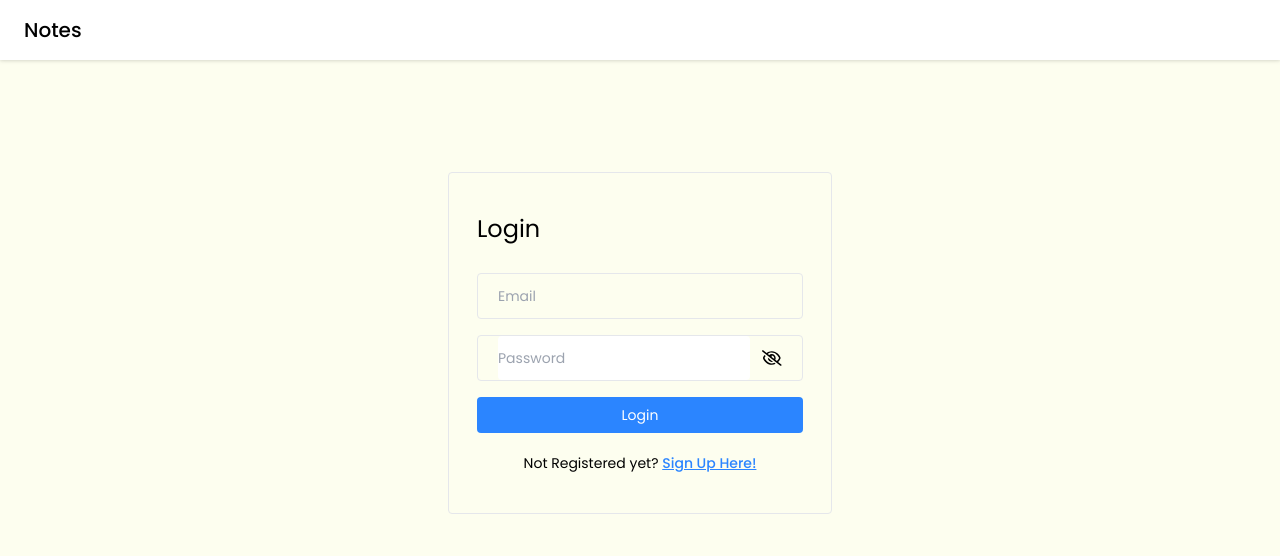
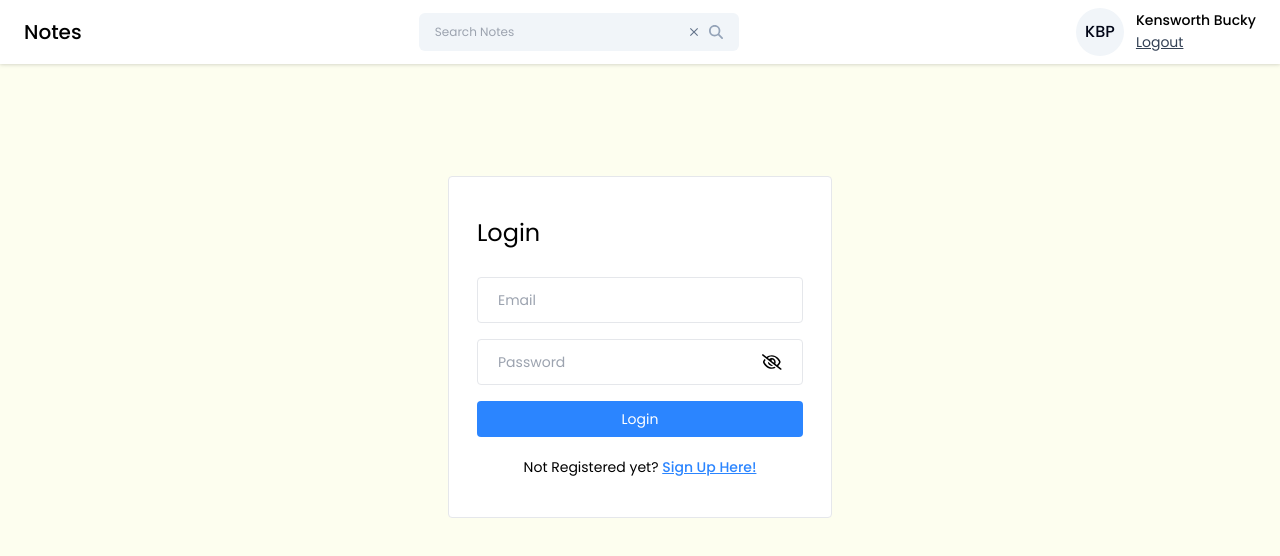
Before and after one commit to Skennymon/Notes-App, a React (Vite) app in the folder frontend/notes-app/: page /login in a window 1280 px wide. Shown: the top 556 px of the page. Built offline with nearby package versions, Linux system fonts and the light colour scheme.

Commit message:
Added SearchBar and about me section in Home.tsx

```diff
--- /dev/null
+++ b/frontend/notes-app/src/components/Cards/ProfileInfo.tsx
@@ -0,0 +1,22 @@
+import React from 'react'
+import { getInitials } from '../../utils/helper'
+
+function ProfileInfo( { onLogOut } ) {
+
+    return (
+    <div className='flex items-center gap-3'>
+        <div className='w-12 h-12 flex items-center justify-center rounded-full text-slate-950 font-medium bg-slate-100'>
+            {getInitials("Kensworth Bucky Poop")}
+
+        </div>
+
+        <div>
+            <p className='text-sm font-medium'>Kensworth Bucky</p>
+            <button className="text-sm text-slate-700 underline" onClick={onLogOut}>Logout</button>
+        </div>
+
+    </div>
+  )
+}
+
+export default ProfileInfo
--- a/frontend/notes-app/src/components/Navbar.tsx
+++ b/frontend/notes-app/src/components/Navbar.tsx
@@ -1,9 +1,21 @@
 import React from 'react'
+import ProfileInfo from './Cards/ProfileInfo'
+import { useNavigate } from 'react-router-dom'
+import SearchBar from '../components/Searchbar/SearchBar.tsx'
 
 function Navbar() {
+
+    const navigate = useNavigate;
+
+    const onLogOut = () => {
+        navigate('/login');
+    }
+
     return (
         <div className='bg-white flex items-center justify-between px-6 py-2 drop-shadow'>
             <h2 className='text-xl font-medium text-black py-2 text-center'>Notes</h2>
+            <SearchBar/>
+            <ProfileInfo onLogOut={onLogOut}/>
         </div>
     )
 }
--- /dev/null
+++ b/frontend/notes-app/src/components/Searchbar/SearchBar.tsx
@@ -0,0 +1,21 @@
+import React from 'react'
+import { FaMagnifyingGlass } from 'react-icons/fa6'
+import { IoMdClose } from 'react-icons/io'
+
+function SearchBar( {value, onChange, handleSearch, onClearSearch}) {
+  return (
+    <div className='w-80 flex items-center px-4 bg-slate-100 rounded-md'>
+        <input
+            type="text"
+            placeholder="Search Notes"
+            className='w-full text-xs bg-transparent outline-none py-[11px]'
+            value={value}
+            onChange={onChange}
+        />
+        <IoMdClose className='cursor-pointer mr-2 text-slate-500 hover:text-black' onClick={onClearSearch}/>
+        <FaMagnifyingGlass className='text-slate-400 cursor-pointer hover:text-black' onClick={handleSearch}/>
+    </div>
+  )
+}
+
+export default SearchBar
--- a/frontend/notes-app/src/pages/Home/Home.tsx
+++ b/frontend/notes-app/src/pages/Home/Home.tsx
@@ -1,9 +1,15 @@
+import React from 'react'
+import Navbar from '../../components/Navbar.tsx'
+
+
 function Home() {
-    return (
-        <>
-            <p>Hello World</p>
-        </>
-    )
+  return (
+    <>
+        <Navbar/>
+
+
+    </>
+  )
 }
 
 export default Home
--- a/frontend/notes-app/src/pages/Login/Login.tsx
+++ b/frontend/notes-app/src/pages/Login/Login.tsx
@@ -35,7 +35,7 @@ function Login() {
             <Navbar/>
 
             <div className='flex items-center justify-center mt-28'>
-                <div className='w-96 border rounded px-7 py-10'>
+                <div className='w-96 border rounded px-7 py-10 bg-white'>
                     <form onSubmit={handleLogin}>
                         <h4 className='text-2xl mb-7'>Login</h4>
                         <input placeholder='Email' className='input-box' type="text" value={email} onChange={(e) => setEmail(e.target.value)}/>
--- a/frontend/notes-app/src/pages/SignUp/SignUp.tsx
+++ b/frontend/notes-app/src/pages/SignUp/SignUp.tsx
@@ -3,6 +3,7 @@ import { useState } from 'react'
 import Navbar from '../../components/Navbar'
 import PasswordInput from '../../components/passwordinput.tsx'
 import { validateEmail } from '../../utils/helper.tsx'
+import { Link } from 'react-router-dom'
 
 function SignUp() {
 
@@ -24,6 +25,10 @@ function SignUp() {
         setError("Enter password pls");
         return;
     }
+
+    //api calls
+    //probably use some database to store the bing bongs
+
     setError("");
 
   }
@@ -42,7 +47,9 @@ function SignUp() {
                     {error && <p className='text-red-600 text-xs'>{error}</p>}
 
                     <button type="submit" className="btn-primary">Sign Up!</button>
-
+                    <p className='text-sm text-center mt-4'>
+                        Already have an account? <Link to="/login" className='font-medium text-primary underline'>Login</Link>
+                    </p>
                 </form>
             </div>
         </div>
--- a/frontend/notes-app/src/utils/helper.tsx
+++ b/frontend/notes-app/src/utils/helper.tsx
@@ -2,3 +2,15 @@ export const validateEmail = (email) => {
     const regex = /^[^\s@]+@[^\s@]+\.[^\s@]+$/;
     return regex.test(email);
 };
+
+export const getInitials = (name) => {
+    if(!name) return "";
+
+    const words = name.split(" ");
+    let initials = "";
+    for(let i = 0; i < words.length; i++) {
+        initials += words[i][0];
+    }
+
+    return initials.toUpperCase();
+}
```
